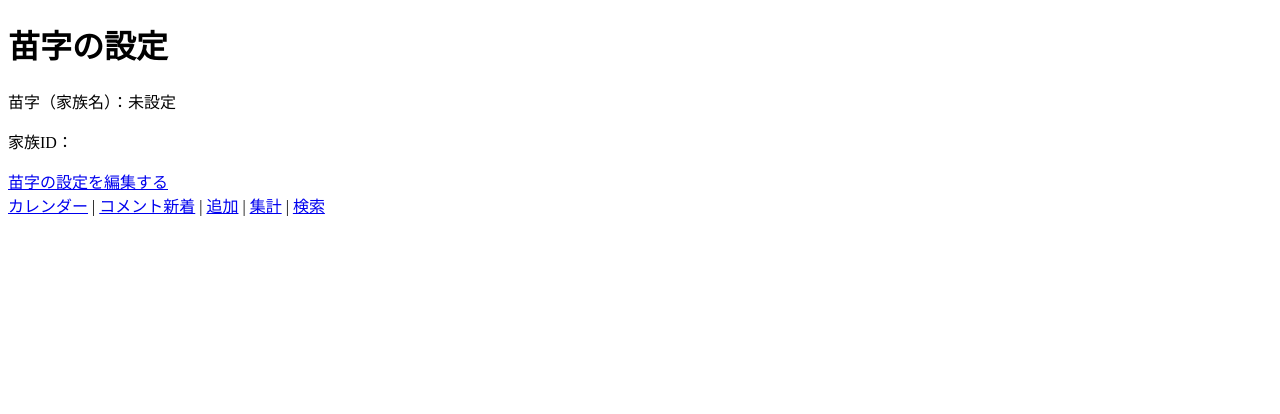
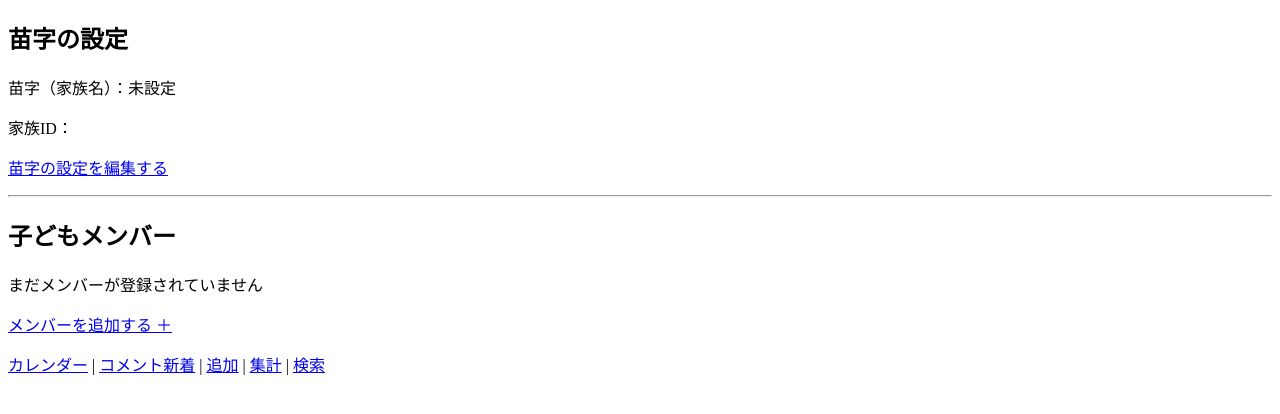
Before and after one commit to mt-codes-eng/OuchiCalendar, a Django app: page /ouchi-calendar/family/family-settings/ in a window 1280 px wide. Shown: the part 33-447 px from the top of the page. Run offline with Django 5.2, Linux system fonts and the light colour scheme; the visitor is signed in with stand-in values (Sample User, id 1); data that the repository does not hold is empty.

Commit message:
templates: familiesのfamily_settings.htmlに子ども管理の導線を追加

```diff
--- a/templates/families/family_settings.html
+++ b/templates/families/family_settings.html
@@ -5,10 +5,34 @@
 {% block page_title %}私の家族{% endblock %}
 
 {% block content %}
-<h1>苗字の設定</h1>
+ <h2>苗字の設定</h2>
 
-<p>苗字（家族名）：{{ family.name|default:"未設定" }}</p>
-<p>家族ID：{{ family.id }}</p>
+ <p>苗字（家族名）：{{ family.name|default:"未設定" }}</p>
+ <p>家族ID：{{ family.id }}</p>
 
-<a href="{% url 'families:family_profile_edit' %}">苗字の設定を編集する</a>
+ <p>
+  <a href="{% url 'families:family_profile_edit' %}">苗字の設定を編集する</a>
+ </p>
+
+ <hr> {# Horizontal Rule（水平線）の略。「横線（区切り線）」を入れるタグ #}
+
+ <h2>子どもメンバー</h2>
+
+ {% if children %}
+  <ul>
+    {% for child in children %}
+      <li>
+        {{ child.name }}
+        <a href="{% url 'children:child_edit' child.id %}">編集</a>
+        <a href="{% url 'children:child_delete' child.id %}">削除</a>
+      </li>
+    {% endfor %}
+  </ul>
+ {% else %}
+  <p>まだメンバーが登録されていません</p>
+ {% endif %}
+
+ <p>
+  <a href="{% url 'children:child_create' %}">メンバーを追加する ＋ </a>
+ </p>
 {% endblock %}
```
